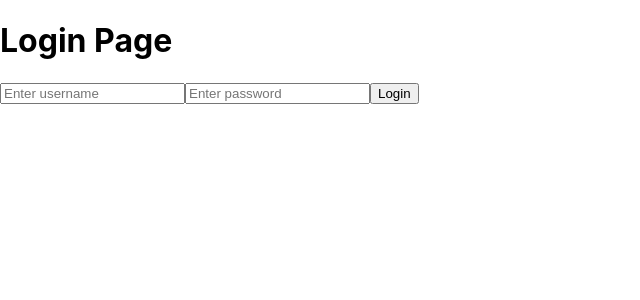
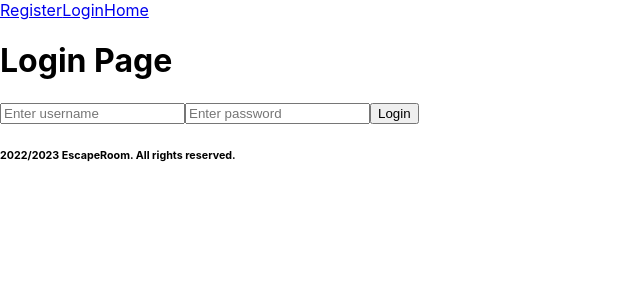
Before and after one commit to MattHerringshaw1/Escape-Room, a React (Create React App) app in the folder client/: page /login in a window 1280 px wide. Shown: the top 300 px of the page, without its empty margins (0-640 px from the left). Built offline with nearby package versions, Linux system fonts and the light colour scheme.

Commit message:
baselayout

```diff
--- /dev/null
+++ b/client/src/components/BaseLayout.js
@@ -0,0 +1,15 @@
+import Menu from './Menu'
+import Footer from './Footer'
+
+function BaseLayout(props) {
+    return (
+        <div>
+                <Menu />
+                {props.children}
+                <Footer />
+        </div>
+    )
+}
+
+
+export default BaseLayout
--- /dev/null
+++ b/client/src/components/Footer.js
@@ -0,0 +1,11 @@
+
+
+function Footer() {
+    return(
+    <>
+            <h6>2022/2023 EscapeRoom. All rights reserved.</h6>
+        </>
+    )
+}
+
+export default Footer
--- /dev/null
+++ b/client/src/components/Menu.js
@@ -0,0 +1,22 @@
+import { NavLink } from 'react-router-dom'
+import { connect } from 'react-redux'
+
+
+function Menu(props) {
+    return(
+        <>
+            {props.isAuth ? null: <NavLink to='/register'>Register</NavLink>}
+            {props.isAuth ? null: <NavLink to='/login'>Login</NavLink>}
+            <NavLink to='/home'>Home</NavLink>
+
+        </>
+    )
+}
+
+const mapStateToProps = (state) => {
+    return {
+        isAuth: state.isAuthenticated
+    }
+}
+
+export default connect(mapStateToProps)(Menu)
--- a/client/src/components/Room.js
+++ b/client/src/components/Room.js
@@ -0,0 +1,9 @@
+
+
+function Room() {
+    return(
+        <h1>main room</h1>
+    )
+}
+
+export default Room
--- a/client/src/index.js
+++ b/client/src/index.js
@@ -1,7 +1,7 @@
 import React from 'react';
 import ReactDOM from 'react-dom/client';
 import './index.css';
-import App from './App';
+// import App from './App';
 import reportWebVitals from './reportWebVitals';
 import { Routes, Route, BrowserRouter } from 'react-router-dom'
 import Register from './components/Register';
@@ -10,6 +10,8 @@ import reducer from './store/reducer';
 import { Provider } from 'react-redux';
 import { createStore } from 'redux'
 import Logout from './components/Logout';
+import BaseLayout from './components/BaseLayout';
+import Room from './components/Room'
 
 const store = createStore(reducer, window.__REDUX_DEVTOOLS_EXTENSION__ && window.__REDUX_DEVTOOLS_EXTENSION__())
 
@@ -23,11 +25,14 @@ root.render(
   <React.StrictMode>
     <Provider store={store}>
       <BrowserRouter>
-        <Routes>
-          <Route path='/register' element={<Register />} />
-          <Route path='/login' element={<Login />} />
-          <Route path='/logout' element={<Logout />} />
-        </Routes>
+        <BaseLayout>
+          <Routes>
+            <Route path='/register' element={<Register />} />
+            <Route path='/login' element={<Login />} />
+            <Route path='/home' element={<Room />} />
+            <Route path='/logout' element={<Logout />} />
+          </Routes>
+        </BaseLayout>
       </BrowserRouter>
     </Provider>
   </React.StrictMode>
```
Also changed, not shown: 1 other file (tests, documents, lock files or other folders).
